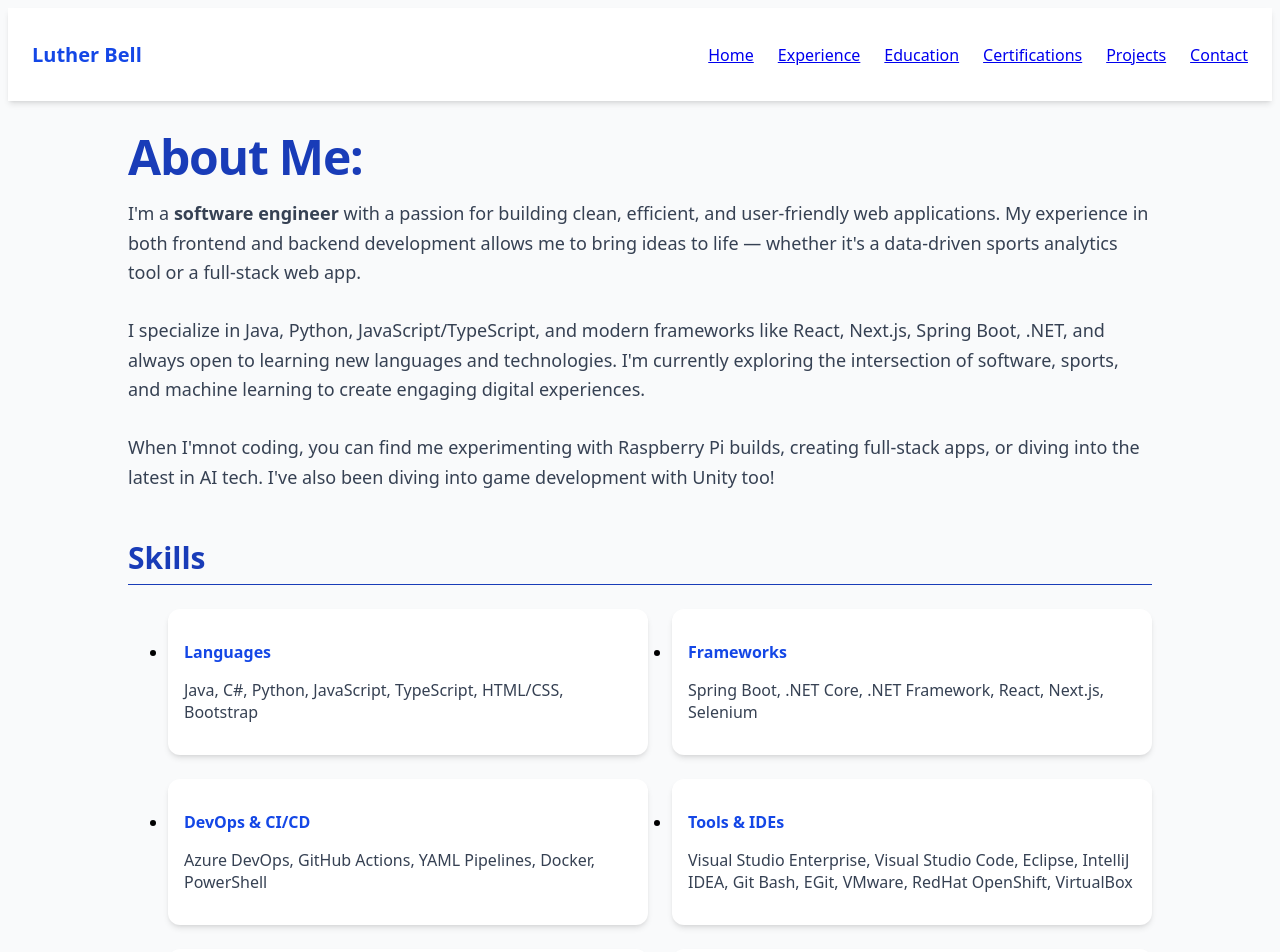
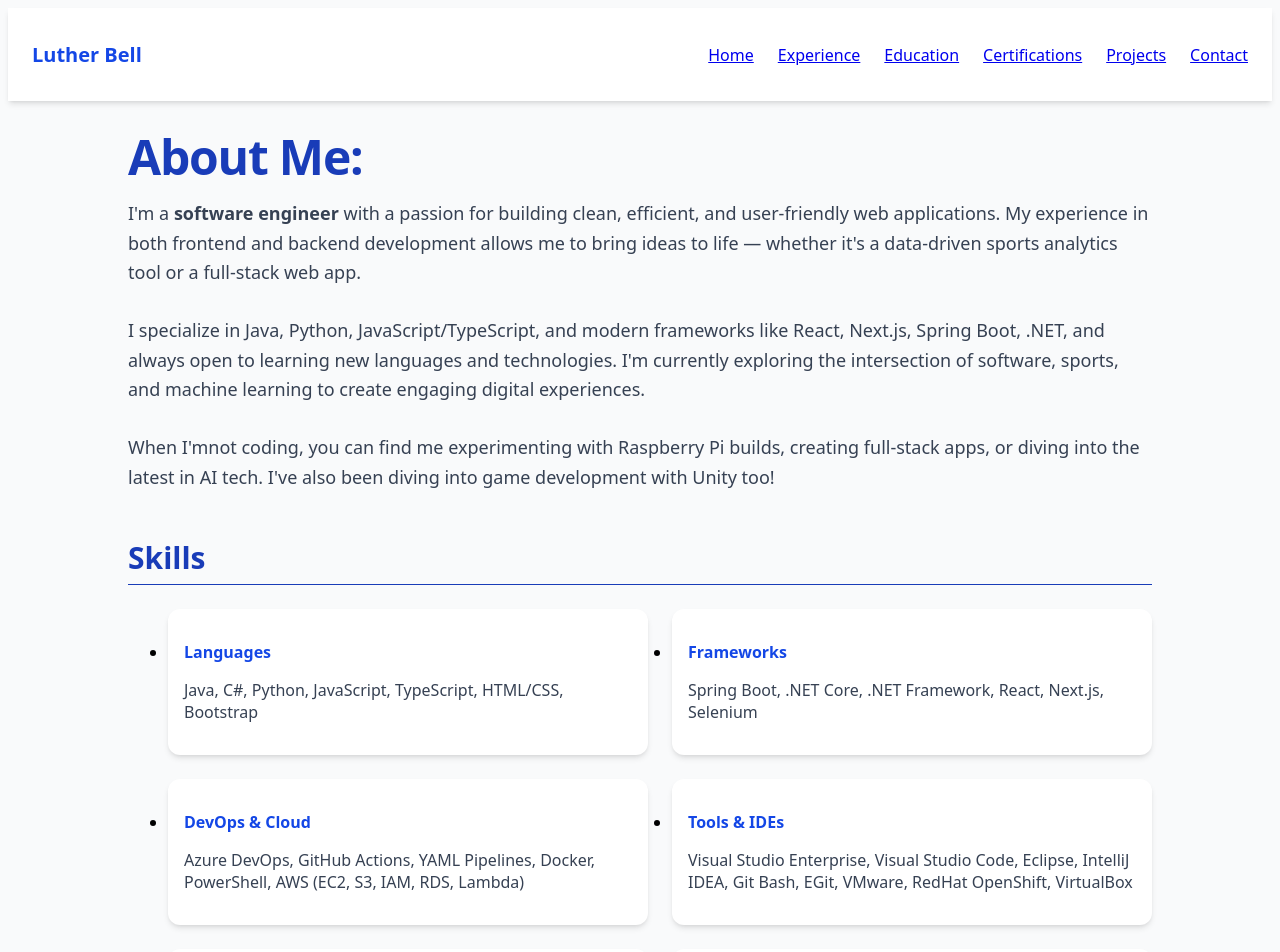
Before and after one commit to luDaDon/portfolioo, a Next.js app: page / in a window 1280 px wide. Shown: the top 952 px of the page. Built offline with nearby package versions, Linux system fonts and the light colour scheme.

Commit message:
update skills section

```diff
--- a/pages/index.tsx
+++ b/pages/index.tsx
@@ -41,7 +41,7 @@ export default function Home() {
             {[
               { title: "Languages", content: "Java, C#, Python, JavaScript, TypeScript, HTML/CSS, Bootstrap" },
               { title: "Frameworks", content: "Spring Boot, .NET Core, .NET Framework, React, Next.js, Selenium" },
-              { title: "DevOps & CI/CD", content: "Azure DevOps, GitHub Actions, YAML Pipelines, Docker, PowerShell" },
+              { title: "DevOps & Cloud", content: "Azure DevOps, GitHub Actions, YAML Pipelines, Docker, PowerShell, AWS (EC2, S3, IAM, RDS, Lambda)" },
               { title: "Tools & IDEs", content: "Visual Studio Enterprise, Visual Studio Code, Eclipse, IntelliJ IDEA, Git Bash, EGit, VMware, RedHat OpenShift, VirtualBox" },
               { title: "Testing", content: "UI & API Automation, Manual QA, JMeter, TFS" },
               { title: "Databases", content: "Oracle SQL Developer, Microsoft SQL Server, PostgreSQL" },
```
